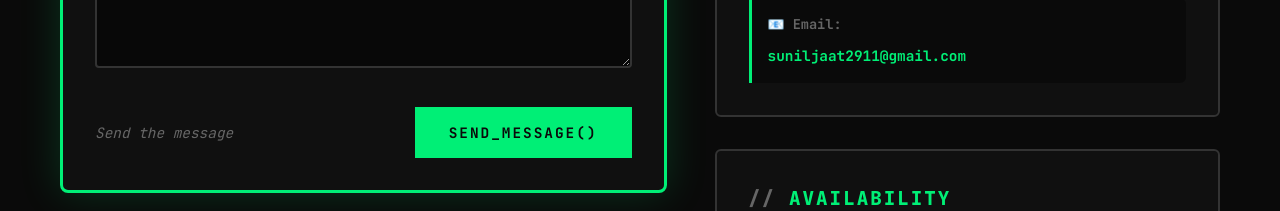
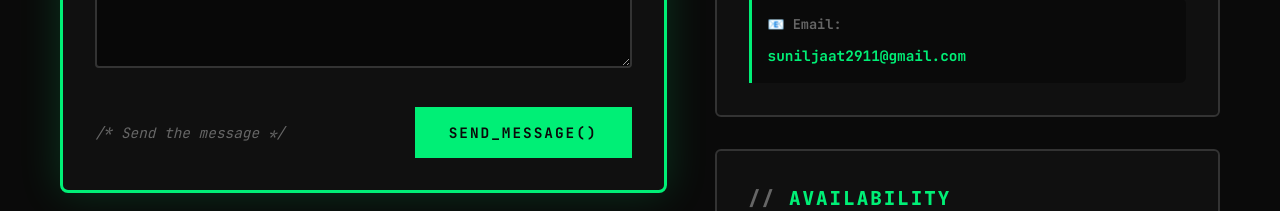
Before and after one commit to u24ai063sunil/Portfolio_Sunil_Jaat, a React (Create React App) app in the folder client/: page /contact in a window 1280 px wide. Shown: the part 840-1051 px from the top of the page. Built offline with nearby package versions, Linux system fonts and the light colour scheme.

Commit message:
solve deploy issue

```diff
--- a/client/src/pages/Contact.js
+++ b/client/src/pages/Contact.js
@@ -145,7 +145,7 @@ const Contact = () => {
                 </div>
 
                 <div className="form-footer">
-                  <span className="code-comment">Send the message</span>
+                  <span className="code-comment">/* Send the message */</span>
                   <button type="submit" disabled={loading}>
                     {loading ? 'SENDING...' : 'SEND_MESSAGE()'}
                   </button>
```
